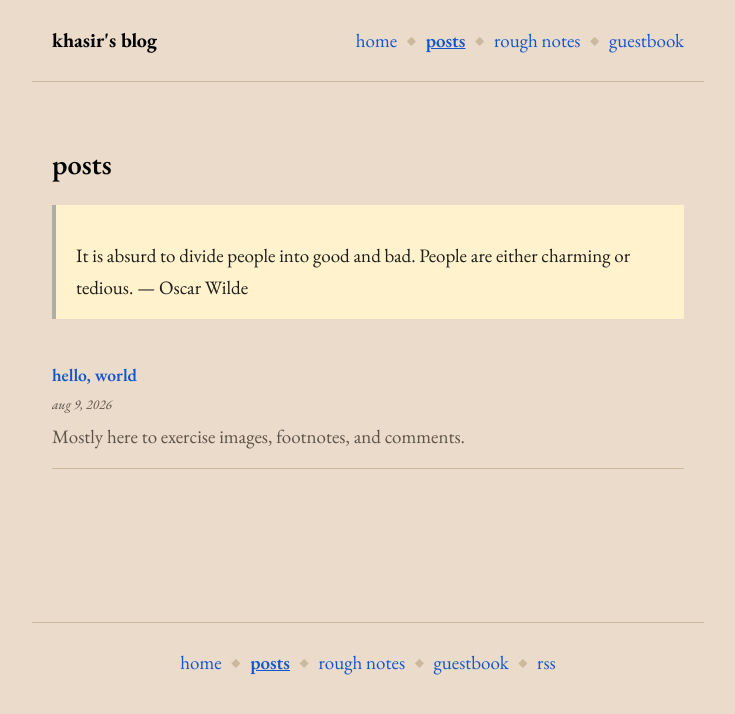
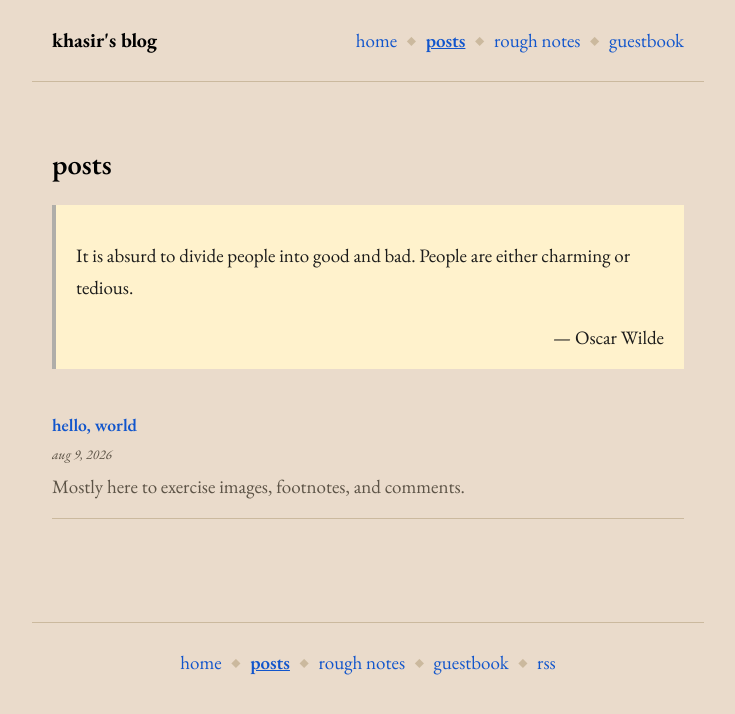
Before and after one commit to Khasir/personal-site, a Jekyll site: the page built from posts.md, in a window 1280 px wide. Shown: the top 714 px of the page, without its empty margins (272-1007 px from the left). Built offline with Jekyll 4.4.1, drawn with Linux system fonts in a browser that asks for light colours.

Commit message:
Right-align a blockquote's attribution line
Separate a quote's attribution into its own paragraph with a blank
">" line and it right-aligns automatically -- the rule only fires
when a blockquote has more than one paragraph, so single-paragraph
quotes are unaffected. Updated the Oscar Wilde quote on posts.md to
use the pattern.

```diff
--- a/assets/css/main.css
+++ b/assets/css/main.css
@@ -174,6 +174,11 @@ blockquote {
   color: var(--color-blockquote-text);
 }
 blockquote p:last-child { margin-bottom: 0; }
+
+/* A blockquote's final paragraph, when there's more than one, reads as an
+   attribution line -- e.g. a quote followed by a blank ">" line and then
+   "-- Someone". Right-align just that line. */
+blockquote p:last-child:not(:only-child) { text-align: right; }
 
 /* Figures */
 
--- a/posts.md
+++ b/posts.md
@@ -5,4 +5,5 @@ permalink: /posts/
 ---
 
 > It is absurd to divide people into good and bad. People are either charming or tedious.
+>
 > — Oscar Wilde
```
